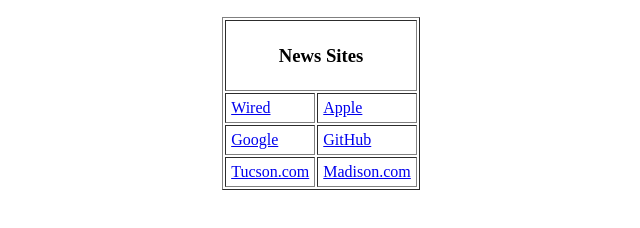
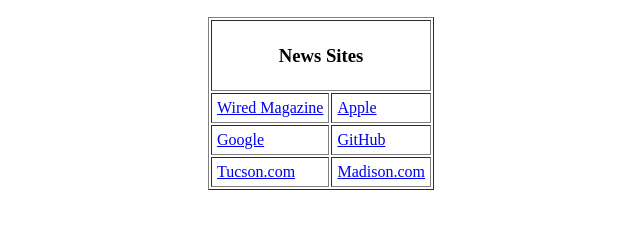
Before and after one commit to rwisner/rwisner.github.io, a plain HTML site: page about.html in a window 1280 px wide. Shown: the part 362-590 px from the top of the page, without its empty margins (319-959 px from the left). Drawn offline with Linux system fonts and the light colour scheme.

Commit message:
Changed Wired to Wired Magazine

```diff
--- a/about.html
+++ b/about.html
@@ -19,7 +19,7 @@
           </td>
         </tr>
         <tr>
-          <td><a href="https://wired.com" target="_blank">Wired</a></td>
+          <td><a href="https://wired.com" target="_blank">Wired Magazine</a></td>
           <td><a href="https://www.apple.com/newsroom/" target="_blank">Apple</a></td>
         </tr>
         <tr>
```
